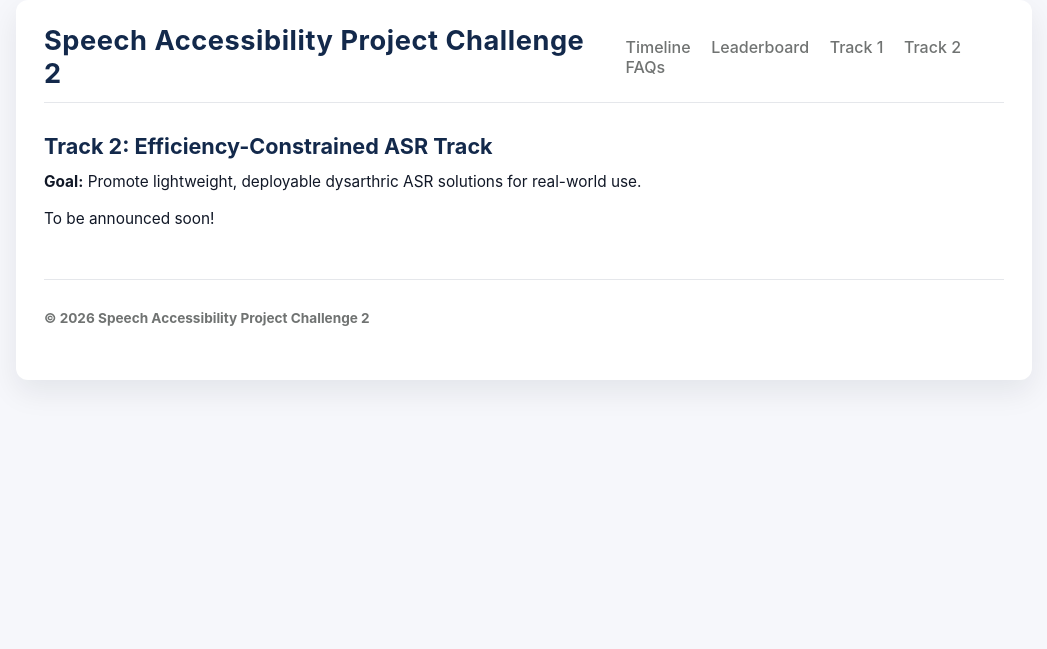
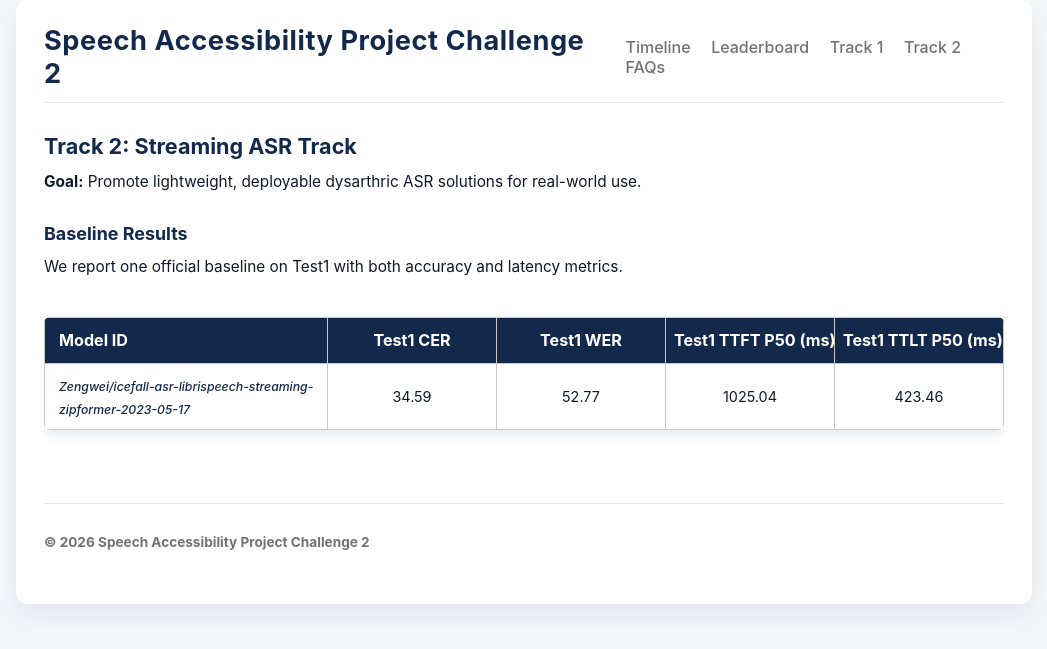
Before and after one commit to xiuwenz2/SAPC2-website, a Jekyll site: the page built from pages/track2.md, in a window 1280 px wide. Shown: the top 649 px of the page, without its empty margins (116-1163 px from the left). Built offline with Jekyll 4.4.1, drawn with Linux system fonts in a browser that asks for light colours.

Commit message:
add Track2 baseline

```diff
--- a/pages/track2.md
+++ b/pages/track2.md
@@ -4,8 +4,35 @@ title: "Track 2"
 permalink: /track2/
 ---
 
-## Track 2: Efficiency-Constrained ASR Track
+## Track 2: Streaming ASR Track
 
 **Goal:** Promote lightweight, deployable dysarthric ASR solutions for real-world use.
 
-To be announced soon!
+### Baseline Results
+We report one official baseline on Test1 with both accuracy and latency metrics.
+
+<div class="baseline-block">
+  <div class="table-wrapper">
+    <table class="baseline-table">
+      <thead>
+        <tr>
+          <th>Model ID</th>
+          <th>Test1 CER</th>
+          <th>Test1 WER</th>
+          <th>Test1 TTFT P50 (ms)</th>
+          <th>Test1 TTLT P50 (ms)</th>
+        </tr>
+      </thead>
+      <tbody>
+        <tr>
+        <td><code><a href="https://huggingface.co/Zengwei/icefall-asr-librispeech-streaming-zipformer-2023-05-17">Zengwei/icefall-asr-librispeech-streaming-zipformer-2023-05-17</a></code></td>
+          <td>34.59</td>
+          <td>52.77</td>
+          <td>1025.04</td>
+          <td>423.46</td>
+        </tr>
+      </tbody>
+    </table>
+  </div>
+
+</div>
```
Also changed, not shown: pages/track1.md (+2 -0 lines).
